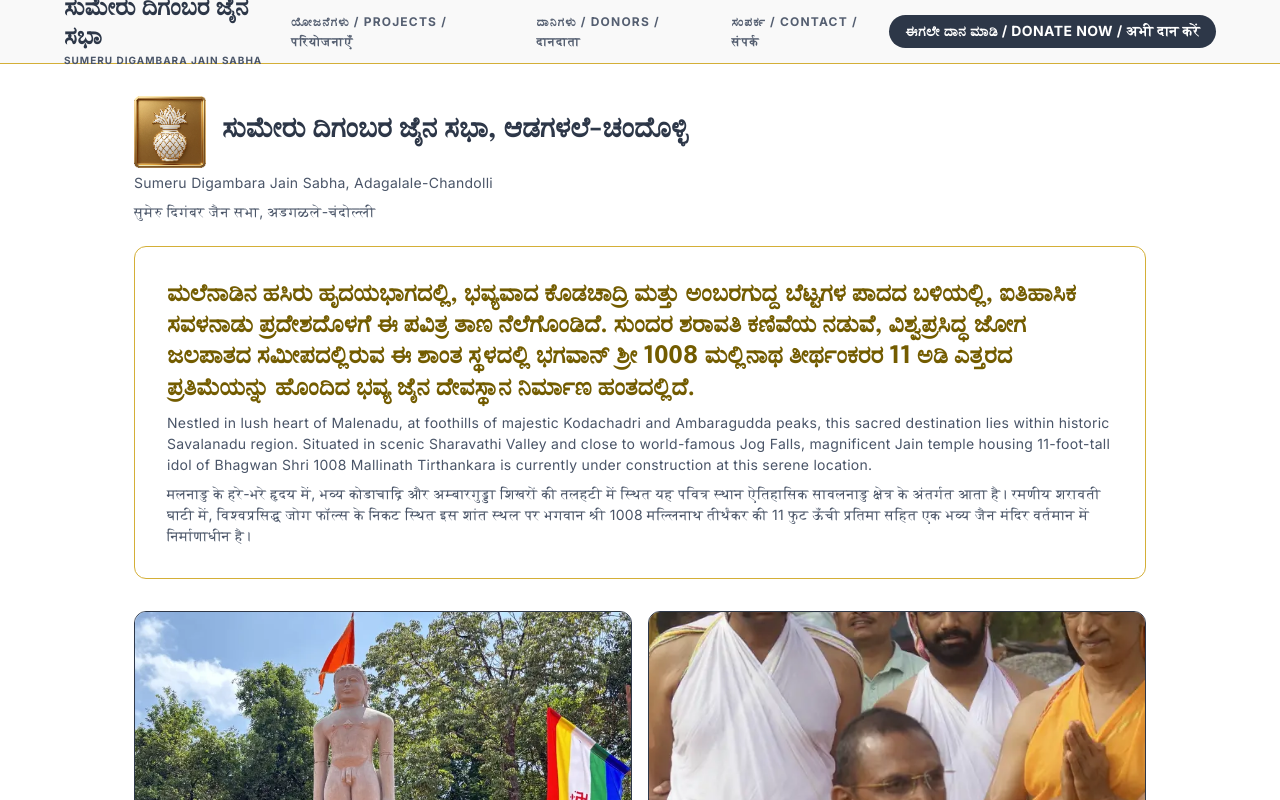
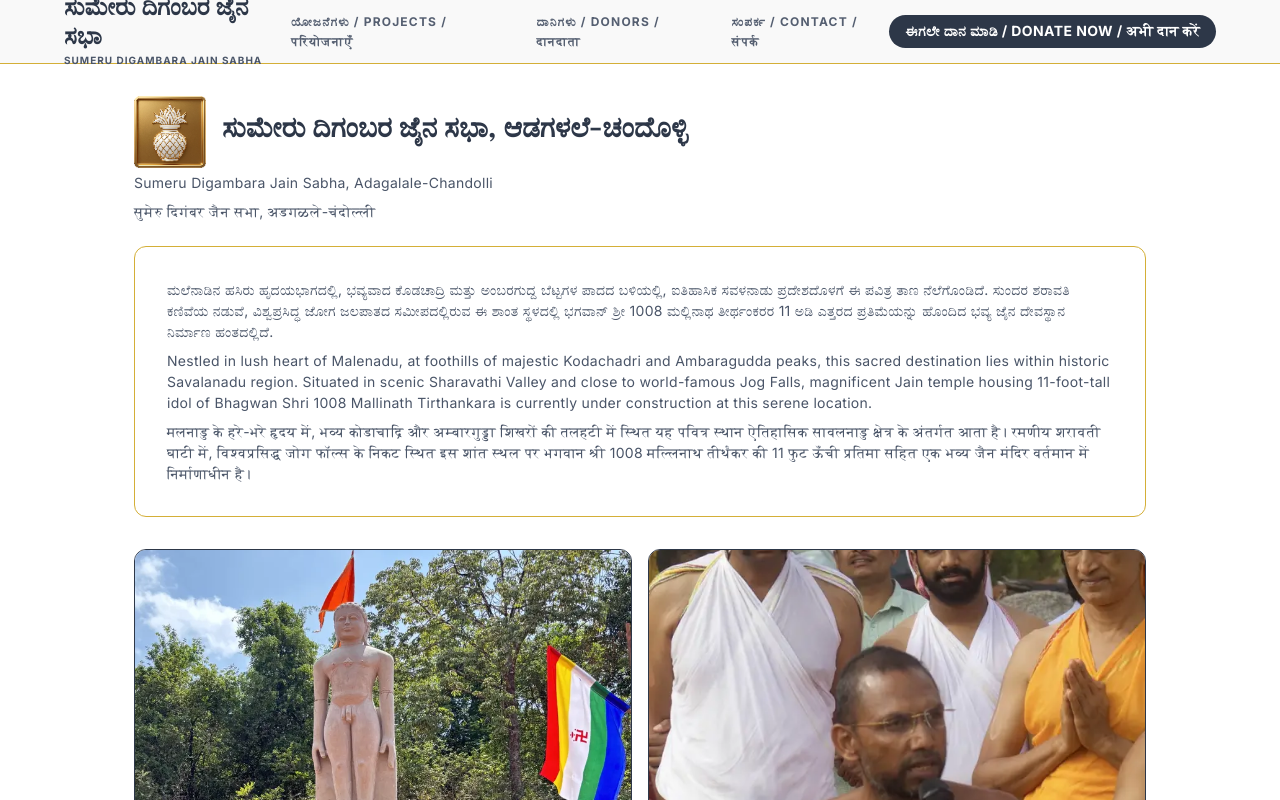
Before and after one commit to timothechauvet/sdjsac.in, a Next.js app: page / in a window 1280 px wide. Shown: the top 800 px of the page. Built offline with nearby package versions, Linux system fonts and the light colour scheme.

Commit message:
:memo: Match SDJSAC hero description font styles

```diff
--- a/app/page.js
+++ b/app/page.js
@@ -66,9 +66,9 @@ export default function Home() {
             </p>
 
             <div className="gold-border-box">
-              <h2>
+              <p className="bilingual-english-sub" style={{ marginBottom: 8 }}>
                 ಮಲೆನಾಡಿನ ಹಸಿರು ಹೃದಯಭಾಗದಲ್ಲಿ, ಭವ್ಯವಾದ ಕೊಡಚಾದ್ರಿ ಮತ್ತು ಅಂಬರಗುದ್ದ ಬೆಟ್ಟಗಳ ಪಾದದ ಬಳಿಯಲ್ಲಿ, ಐತಿಹಾಸಿಕ ಸವಳನಾಡು ಪ್ರದೇಶದೊಳಗೆ ಈ ಪವಿತ್ರ ತಾಣ ನೆಲೆಗೊಂಡಿದೆ. ಸುಂದರ ಶರಾವತಿ ಕಣಿವೆಯ ನಡುವೆ, ವಿಶ್ವಪ್ರಸಿದ್ಧ ಜೋಗ ಜಲಪಾತದ ಸಮೀಪದಲ್ಲಿರುವ ಈ ಶಾಂತ ಸ್ಥಳದಲ್ಲಿ ಭಗವಾನ್ ಶ್ರೀ 1008 ಮಲ್ಲಿನಾಥ ತೀರ್ಥಂಕರರ 11 ಅಡಿ ಎತ್ತರದ ಪ್ರತಿಮೆಯನ್ನು ಹೊಂದಿದ ಭವ್ಯ ಜೈನ ದೇವಸ್ಥಾನ ನಿರ್ಮಾಣ ಹಂತದಲ್ಲಿದೆ.
-              </h2>
+              </p>
               <p className="bilingual-english-sub" style={{ marginBottom: 8 }}>
                 Nestled in lush heart of Malenadu, at foothills of majestic Kodachadri and Ambaragudda peaks, this sacred destination lies within historic Savalanadu region. Situated in scenic Sharavathi Valley and close to world-famous Jog Falls, magnificent Jain temple housing 11-foot-tall idol of Bhagwan Shri 1008 Mallinath Tirthankara is currently under construction at this serene location.
               </p>
```
